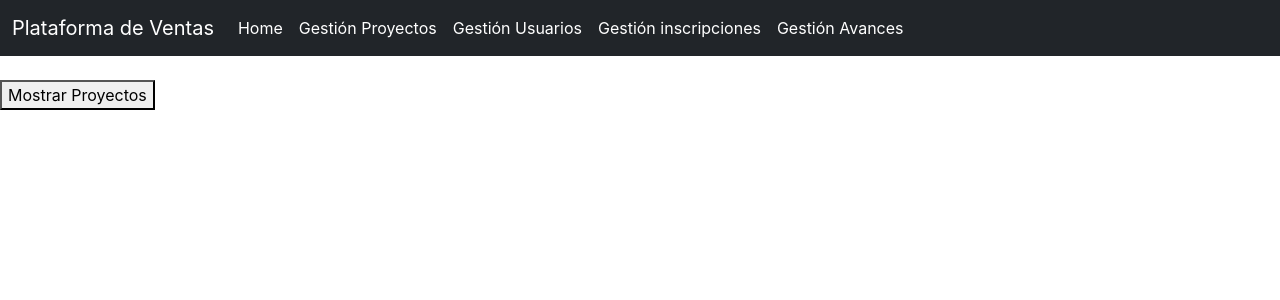
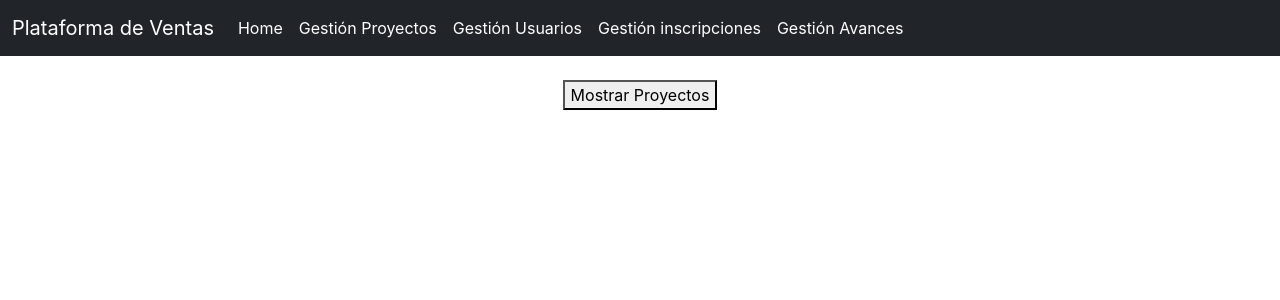
Before and after one commit to JuanA234/ProyectoCiclo4, a React (Create React App) app: page /inscripciones in a window 1280 px wide. Shown: the top 300 px of the page. Built offline with nearby package versions, Linux system fonts and the light colour scheme.

Commit message:
estilos del boton de mostrar proyectos

```diff
--- a/src/App.css
+++ b/src/App.css
@@ -47,3 +47,8 @@
   padding: 0px;
   border: 0px ;
 }
+
+.projectButton{
+  justify-content:center;
+  display: flex;
+}
--- a/src/components/inscripciones/Inscripciones.jsx
+++ b/src/components/inscripciones/Inscripciones.jsx
@@ -3,7 +3,7 @@ import React, {useState} from 'react';
 
 function Inscripciones(){
 return(
-<div>
+<div className="projectButton">
 <button onClick="handleClick()">Mostrar Proyectos</button>
 </div>
 )
```
